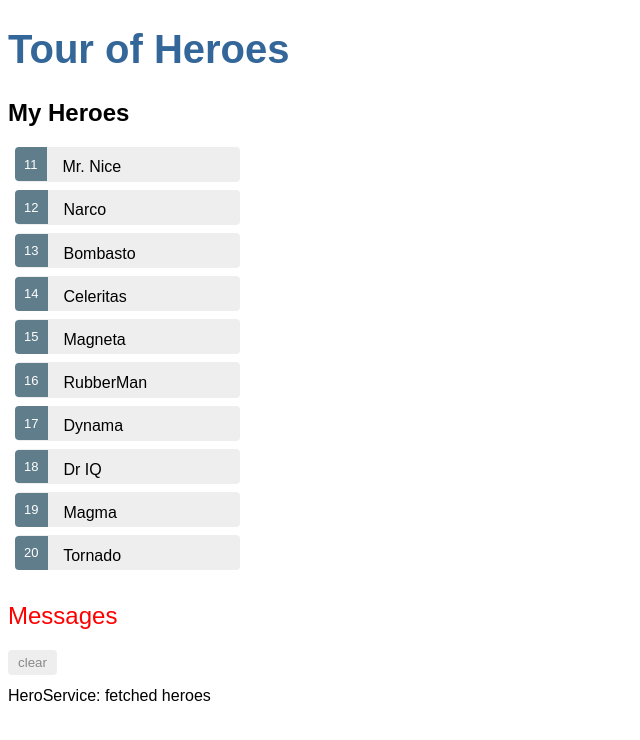
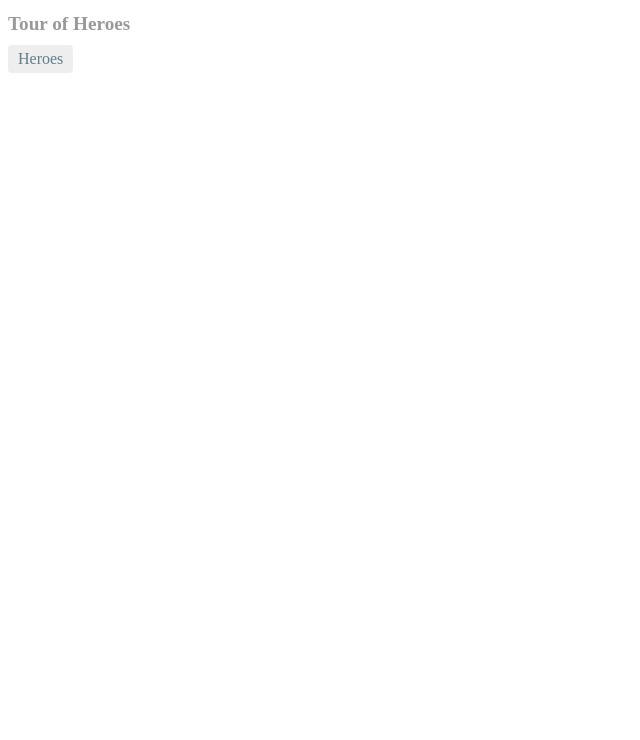
Before and after one commit to ZenitramPRO/trainingTourOfHeroes, an Angular app in the folder angular-tour-of-heroes/: page / in a window 1280 px wide. Shown: the top 740 px of the page, without its empty margins (0-640 px from the left). Built offline with nearby package versions, Linux system fonts and the light colour scheme.

Commit message:
updated css on app template

```diff
--- a/angular-tour-of-heroes/src/app/app-routing.module.ts
+++ b/angular-tour-of-heroes/src/app/app-routing.module.ts
@@ -2,6 +2,7 @@
 import { Routes, RouterModule } from '@angular/router';
 import { CommonModule } from '@angular/common';
 import { HeroesComponent }      from './heroes/heroes.component';
+
 
 const routes: Routes = [
   { path: 'heroes', component: HeroesComponent }
@@ -10,7 +11,8 @@
 @NgModule({
   imports: [
     RouterModule.forRoot(routes),
-    CommonModule],
+    CommonModule
+  ],
   exports: [RouterModule]
 })
 
--- a/angular-tour-of-heroes/src/app/app.component.css
+++ b/angular-tour-of-heroes/src/app/app.component.css
@@ -1,22 +1,29 @@
-/* Application-wide Styles */
+/* AppComponent's private CSS styles */
 h1 {
-    color: #369;
-    font-family: Arial, Helvetica, sans-serif;
-    font-size: 250%;
-  }
-  h2, h3 {
-    color: #444;
-    font-family: Arial, Helvetica, sans-serif;
-    font-weight: lighter;
-  }
-  body {
-    margin: 2em;
-  }
-  body, input[type="text"], button {
-    color: #888;
-    font-family: Cambria, Georgia;
-  }
-  /* everywhere else */
-  * {
-    font-family: Arial, Helvetica, sans-serif;
-  }
+  font-size: 1.2em;
+  color: #999;
+  margin-bottom: 0;
+}
+h2 {
+  font-size: 2em;
+  margin-top: 0;
+  padding-top: 0;
+}
+nav a {
+  padding: 5px 10px;
+  text-decoration: none;
+  margin-top: 10px;
+  display: inline-block;
+  background-color: #eee;
+  border-radius: 4px;
+}
+nav a:visited, a:link {
+  color: #607d8b;
+}
+nav a:hover {
+  color: #039be5;
+  background-color: #cfd8dc;
+}
+nav a.active {
+  color: #039be5;
+}
--- a/angular-tour-of-heroes/src/app/app.component.html
+++ b/angular-tour-of-heroes/src/app/app.component.html
@@ -1,3 +1,6 @@
 <h1>{{title}}</h1>
-<app-heroes></app-heroes>
+<nav>
+  <a routerLink="/heroes">Heroes</a>
+</nav>
+<router-outlet></router-outlet>
 <app-messages></app-messages>
```
